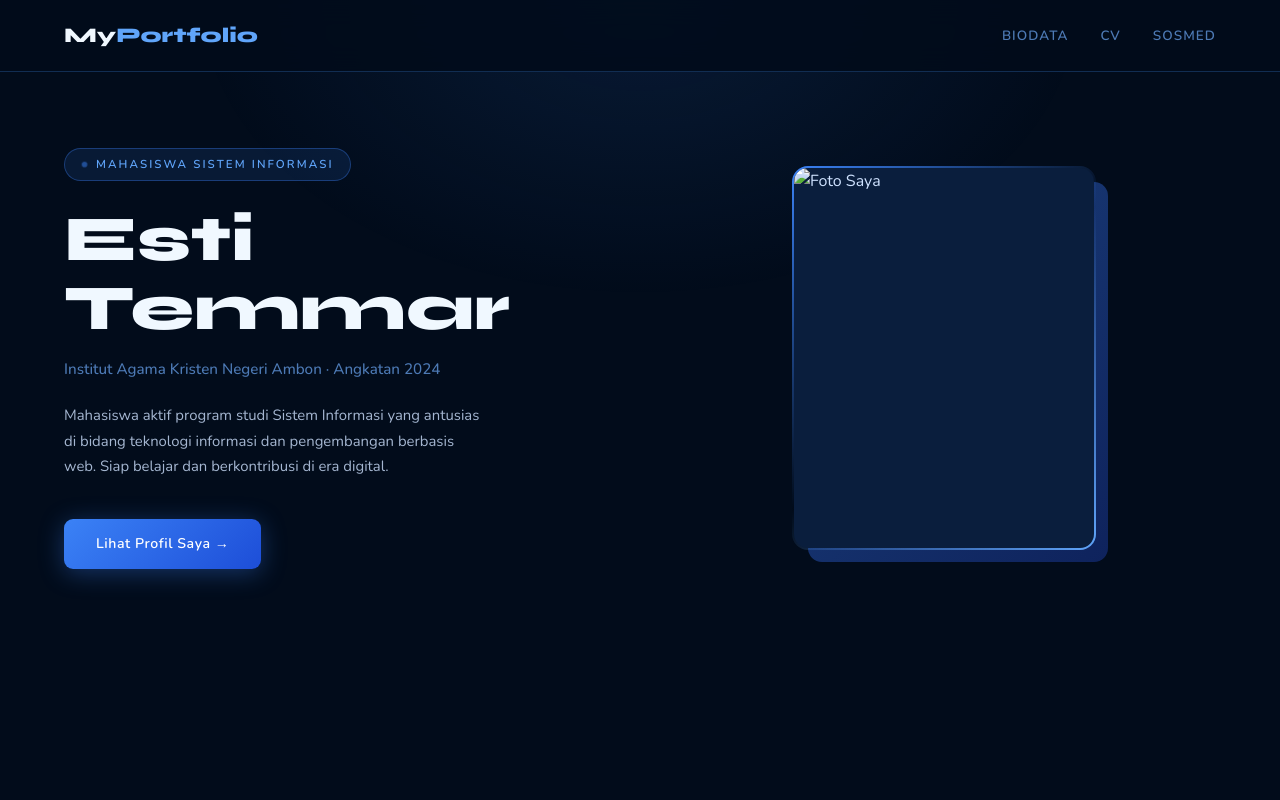
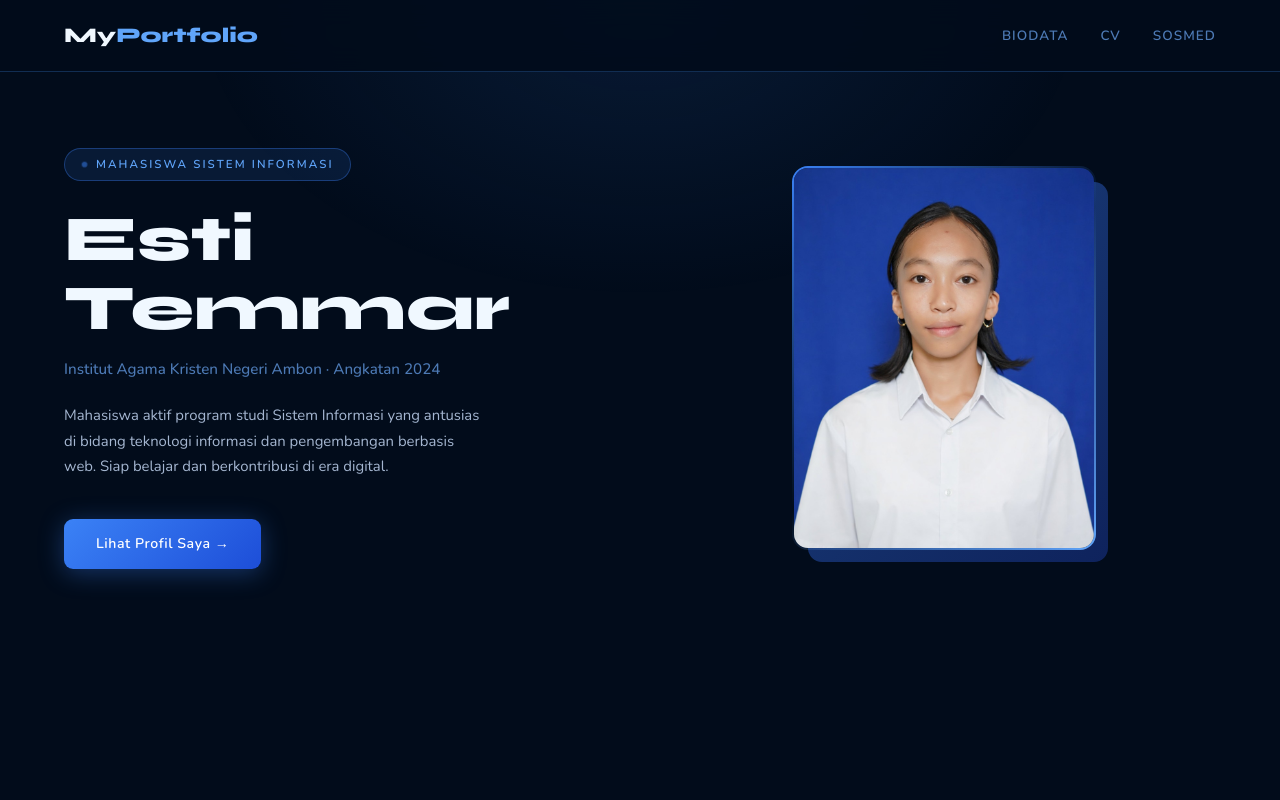
Before and after one commit to estitemmar/Website-Portofolio, a plain HTML site: page index.html in a window 1280 px wide. Shown: the top 800 px of the page. Drawn offline with nearby package versions, Linux system fonts and the light colour scheme.

Commit message:
Update index.html

```diff
--- a/index.html
+++ b/index.html
@@ -462,7 +462,7 @@
       <div class="photo-frame">
         <div class="photo-inner">
         <!-- Foto Formal Saya -->
-          <img src="assets/img/fotoformal.jpg" alt="Foto Saya">
+          <img src="fotoformal.jpg" alt="Foto Saya">
             <div class="icon">📷</div>
             <p>Foto formal saya disini</p>
             <small style="font-size:0.68rem;color:#2d5a8e;margin-top:4px">
```
